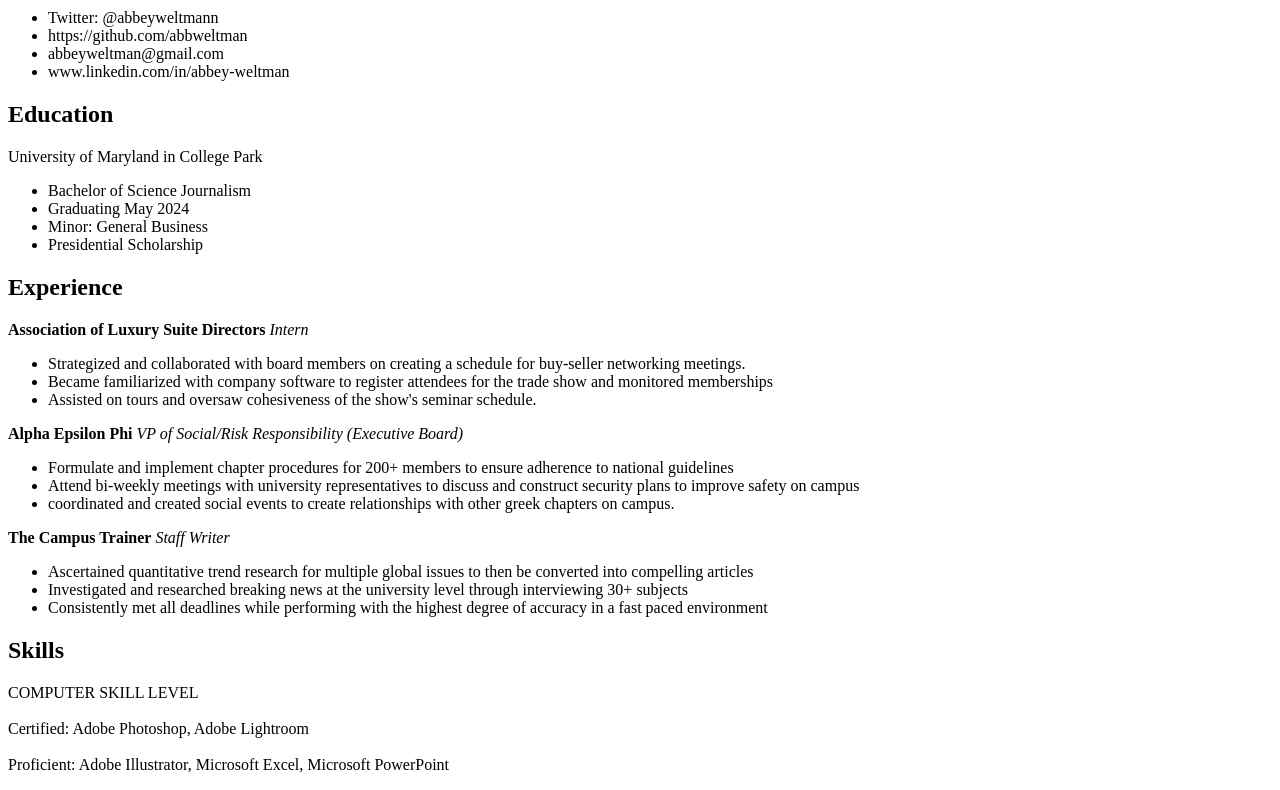
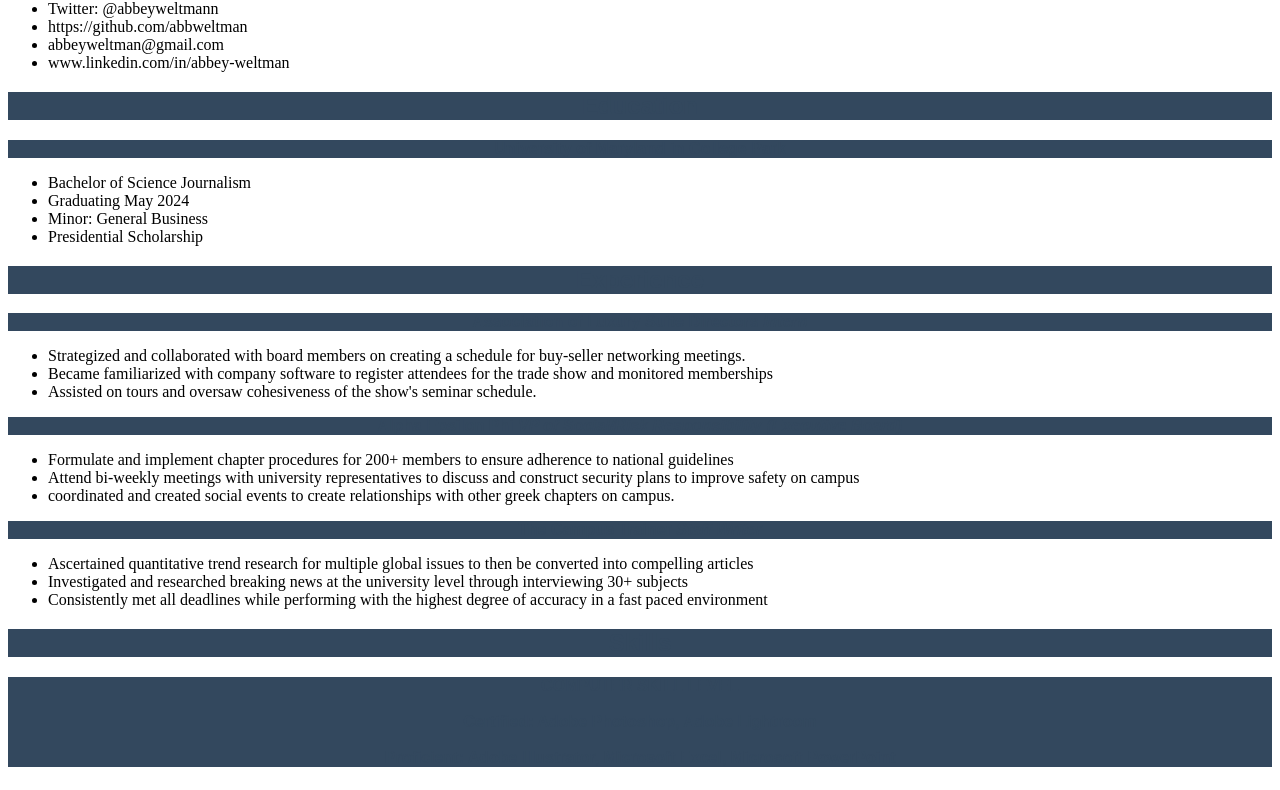
Before and after one commit to abbweltman/Abbeyweltman-JOUR352, a plain HTML site: page resume/index.html in a window 1280 px wide. Shown: the part 602-1392 px from the top of the page. Drawn offline with Linux system fonts and the light colour scheme.

Commit message:
style sheet

```diff
--- a/resume/index.html
+++ b/resume/index.html
@@ -1,11 +1,12 @@
 <!DOCTYPE html>
   <head>
     <title> Abbey's Resume </title>
-  <h1><p style= "color: blue;">Abigail Weltman</p></h1>
-  <img src="Abbey.jpg" width="300">
+  <link rel="stylesheet" href="style.css">
 </head>
 <!-- I built this myself! -->
   <body>
+    <h1>Abigail Weltman</p></h1>
+    <img src="Abbey.jpg" width="300">
     <h2> Contact Info </h2>
     <ul>
       <li> Twitter: @abbeyweltmann</li>
--- /dev/null
+++ b/resume/style.css
@@ -0,0 +1,25 @@
+<!-- styles for my resume -->
+h1 {
+    color: #33485e !important;
+  font-size: 3em;
+  font-family: Arial,;
+  text-align: center;
+  text-transform: uppercase;
+}
+h2 {
+    color: #33485e;
+  font-size: 1.5em;
+  background-color: #33485e;
+  font-weight: bold;
+  font-family: Arial;
+  text-align: center;
+
+}
+p{
+    color: #33485e;
+  font-size: 1em;
+  background-color: #33485e;
+  font-weight: bold;
+  font-family: Arial;
+  text-align: center;
+}
```
